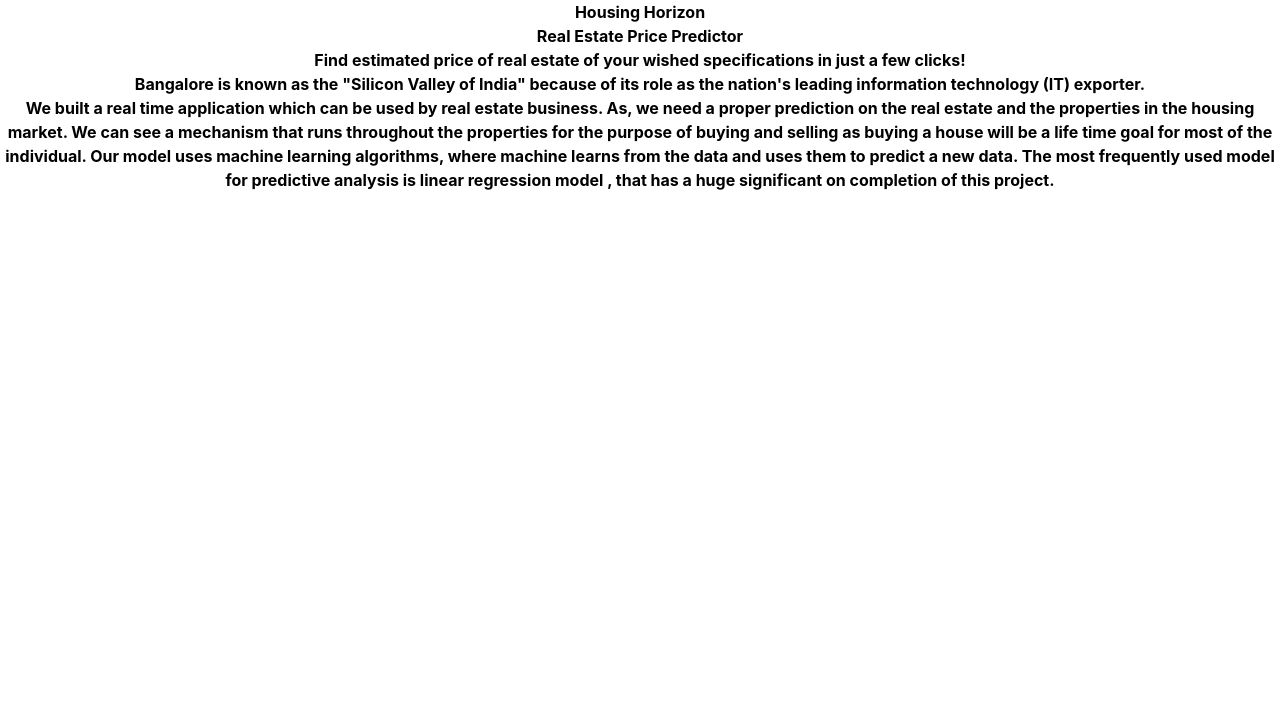
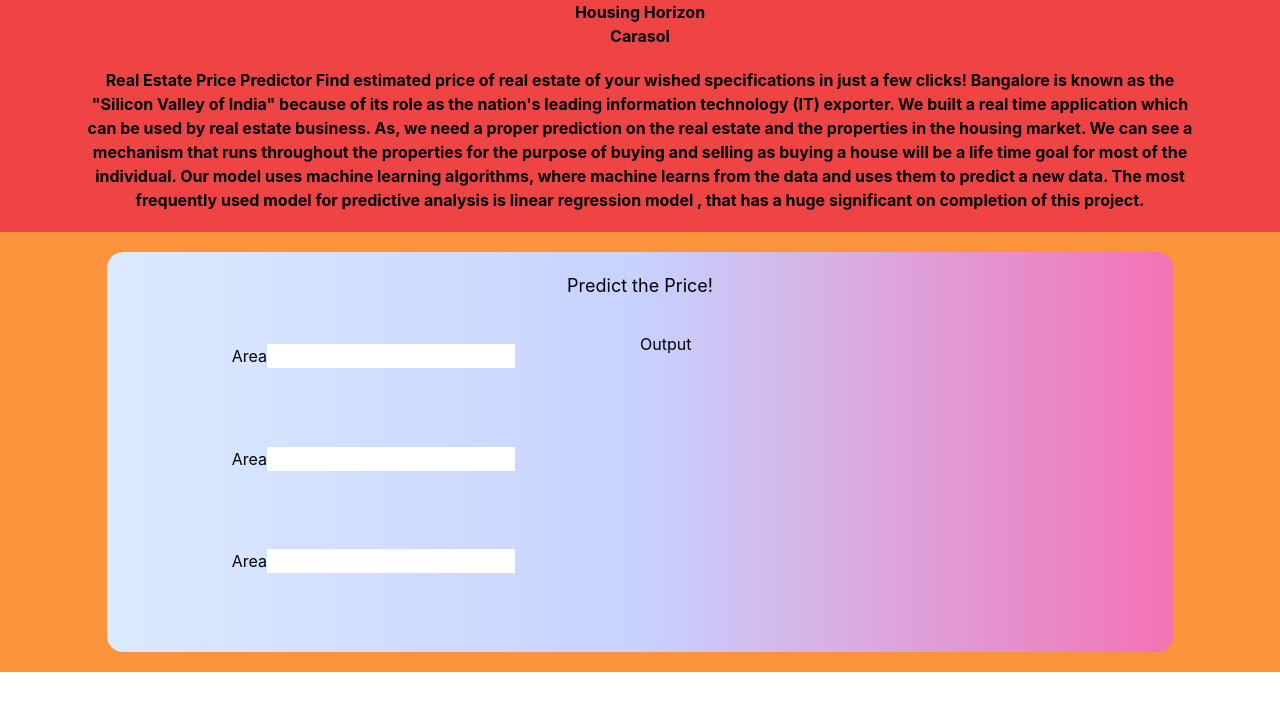
Before and after one commit to SanC005/HousingHorizon, a React (Create React App) app: page / in a window 1280 px wide. Shown: the top 710 px of the page. Built offline with nearby package versions, Linux system fonts and the light colour scheme.

Commit message:
changed to a new ui

```diff
--- a/src/App.tsx
+++ b/src/App.tsx
@@ -1,10 +1,14 @@
 import React from 'react';
 import Home from './components/home';
 import './App.css';
+import Input from './components/input';
 
 function App() {
   return (
-    <Home/>
+    <div className='flex flex-col justify-center bg-orange-400'>
+      <Home/>
+      <Input/>
+    </div>
   );
 }
 
--- a/src/components/home.tsx
+++ b/src/components/home.tsx
@@ -1,28 +1,33 @@
-import React from "react";
+
 // import './App.css';
 
 function Home() {
   return (
+    <div className="h-full flex flex-col w-full bg-red-500">
     <div className="font-bold text-center">
-            Housing Horizon
-      <div className="text-center">
-              Real Estate Price Predictor<br></br>
-              Find estimated price of real estate of your wished specifications
-              in just a few clicks!<br></br>
-              Bangalore is known as the "Silicon Valley of India" because of its
-              role as the nation's leading information technology (IT) exporter.
-            <br></br>
-              We built a real time application which can be used by real estate
-              business. As, we need a proper prediction on the real estate and
-              the properties in the housing market. We can see a mechanism that
-              runs throughout the properties for the purpose of buying and
-              selling as buying a house will be a life time goal for most of the
-              individual. Our model uses machine learning algorithms, where
-              machine learns from the data and uses them to predict a new data.
-              The most frequently used model for predictive analysis is linear
-              regression model , that has a huge significant on completion of
-              this project.
-          </div>
+      Housing Horizon
+    <div>
+      Carasol
+    </div>
+      <div className="text-center justify-center m-5 mx-20">
+        Real Estate Price Predictor
+        Find estimated price of real estate of your wished specifications in
+        just a few clicks!
+        Bangalore is known as the "Silicon Valley of India" because of its role
+        as the nation's leading information technology (IT) exporter.
+
+        We built a real time application which can be used by real estate
+        business. As, we need a proper prediction on the real estate and the
+        properties in the housing market. We can see a mechanism that runs
+        throughout the properties for the purpose of buying and selling as
+        buying a house will be a life time goal for most of the individual. Our
+        model uses machine learning algorithms, where machine learns from the
+        data and uses them to predict a new data. The most frequently used model
+        for predictive analysis is linear regression model , that has a huge
+        significant on completion of this project.
+      </div>
+    </div>
+
     </div>
   );
 }
--- /dev/null
+++ b/src/components/input.tsx
@@ -0,0 +1,30 @@
+
+
+
+function Input() {
+
+
+  return (
+    <div className="flex justify-center">
+
+    <div className='bg-gradient-to-r from-blue-100 via-indigo-200 to-pink-400 text-black w-5/6 rounded-2xl m-5 text-center'>
+          <div className="p-5 text-lg h-20">
+            Predict the Price!
+          </div>
+          <div className="flex h-80">
+          <div className="grid grid-cols-1 gap-3 w-1/2 p-3">
+            <label>Area<input type="text"></input></label>
+            <label>Area<input type="text"></input></label>
+            <label>Area<input type="text"></input></label>
+          </div>
+            <div className="flex justify-center text-center">
+                Output
+            </div>
+          </div>
+
+    </div>
+    </div>
+  )
+}
+
+export default Input
--- a/src/index.css
+++ b/src/index.css
@@ -8,6 +8,7 @@ body {
     sans-serif;
   -webkit-font-smoothing: antialiased;
   -moz-osx-font-smoothing: grayscale;
+
 }
 
 code {
```
